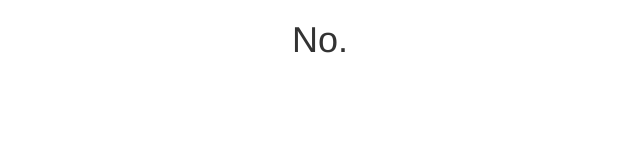
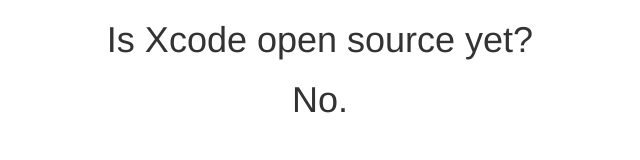
Before and after one commit to IsXcodeOpenSourceYet/IsXcodeOpenSourceYet.github.io, a plain HTML site: page index.html in a window 1280 px wide. Shown: the whole page, without its empty margins (320-960 px from the left). Drawn offline with nearby package versions, Linux system fonts and the light colour scheme.

Commit message:
more bettar

```diff
--- a/index.html
+++ b/index.html
@@ -17,6 +17,7 @@
     <![endif]-->
   </head>
   <body>
+    <h1 class="text-center">Is Xcode open source yet?</h1>
     <h1 class="text-center">No.</h1>
 
     <script src="https://ajax.googleapis.com/ajax/libs/jquery/1.11.3/jquery.min.js"></script>
```
